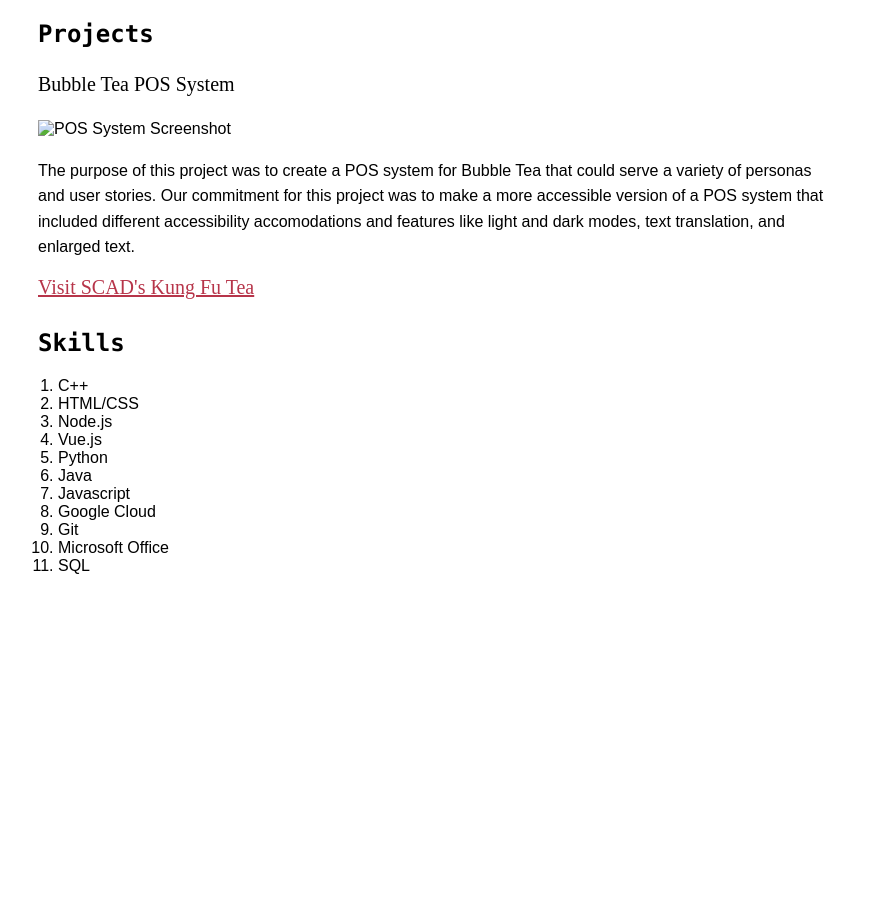
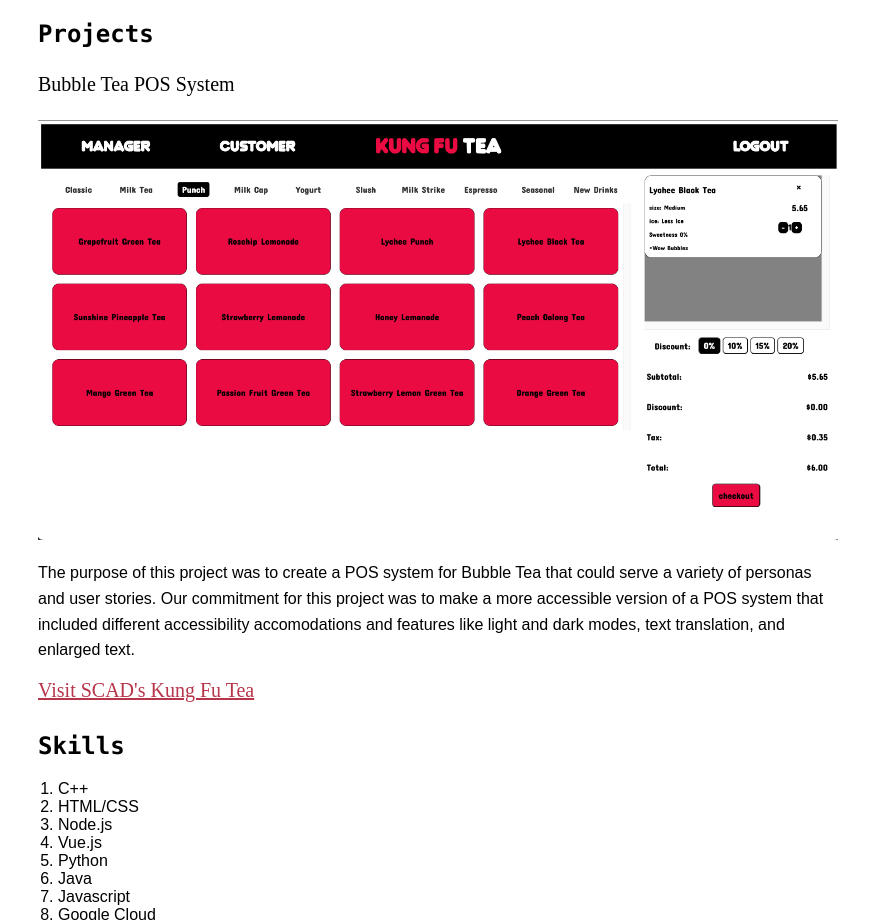
Before and after one commit to Arie-Shaver/CSCE-432-, a plain HTML site: page index.html in a window 1280 px wide. Shown: the part 2080-3000 px from the top of the page, without its empty margins (202-1071 px from the left). Before the commit the page ends 2691 px from the top, so only its background shows below. Drawn offline with Linux system fonts and the light colour scheme.

Commit message:
Update index.html

```diff
--- a/index.html
+++ b/index.html
@@ -83,7 +83,7 @@
       </table>
       <h2> Projects </h2>
       <p class="bubble"> Bubble Tea POS System </p>
-      <img src="Screenshot 2024-01-31 at 5.27.41 PM.png" alt="POS System Screenshot">
+      <img src="POS.png" alt="POS System Screenshot">
       <p> The purpose of this project was to create a POS system for Bubble Tea that
         could serve a variety of personas and user stories. Our commitment for this project
         was to make a more accessible version of a POS system that included different
```
